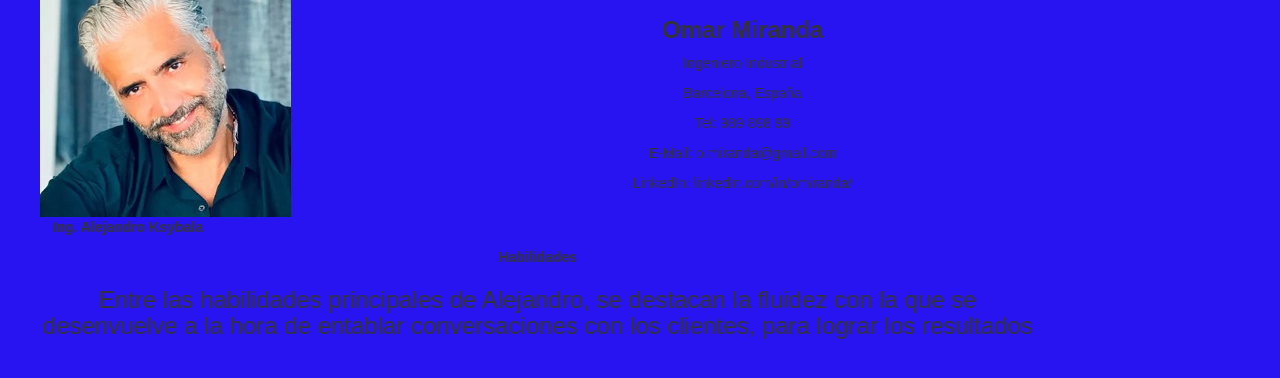
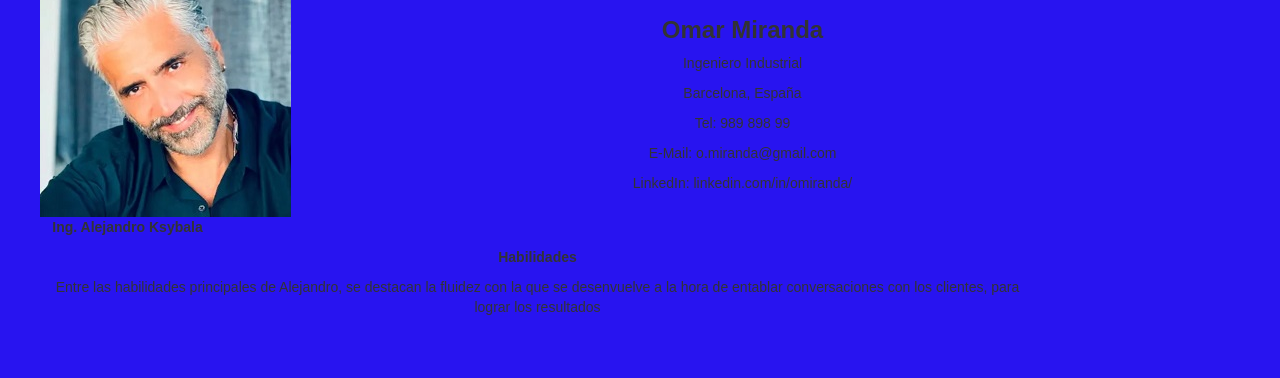
Before and after one commit to alebeatle/alebeatle.github.io, a plain HTML site: page indexViernes.html in a window 1280 px wide. Shown: the part 142-520 px from the top of the page. Drawn offline with nearby package versions, Linux system fonts and the light colour scheme; files that its build step writes are made by us from their sources.

Commit message:
Add files via upload

```diff
--- a/indexViernes.html
+++ b/indexViernes.html
@@ -76,7 +76,7 @@
 
              <a name="Habilidades"></a>
              <p><strong>Habilidades</strong></p>
-             <h3><p>Entre las habilidades principales de Alejandro, se destacan la fluidez con la que se desenvuelve a la hora de entablar conversaciones con los clientes, para lograr los resultados</p>
+             <p>Entre las habilidades principales de Alejandro, se destacan la fluidez con la que se desenvuelve a la hora de entablar conversaciones con los clientes, para lograr los resultados</p>
 
 
          </div>
```
